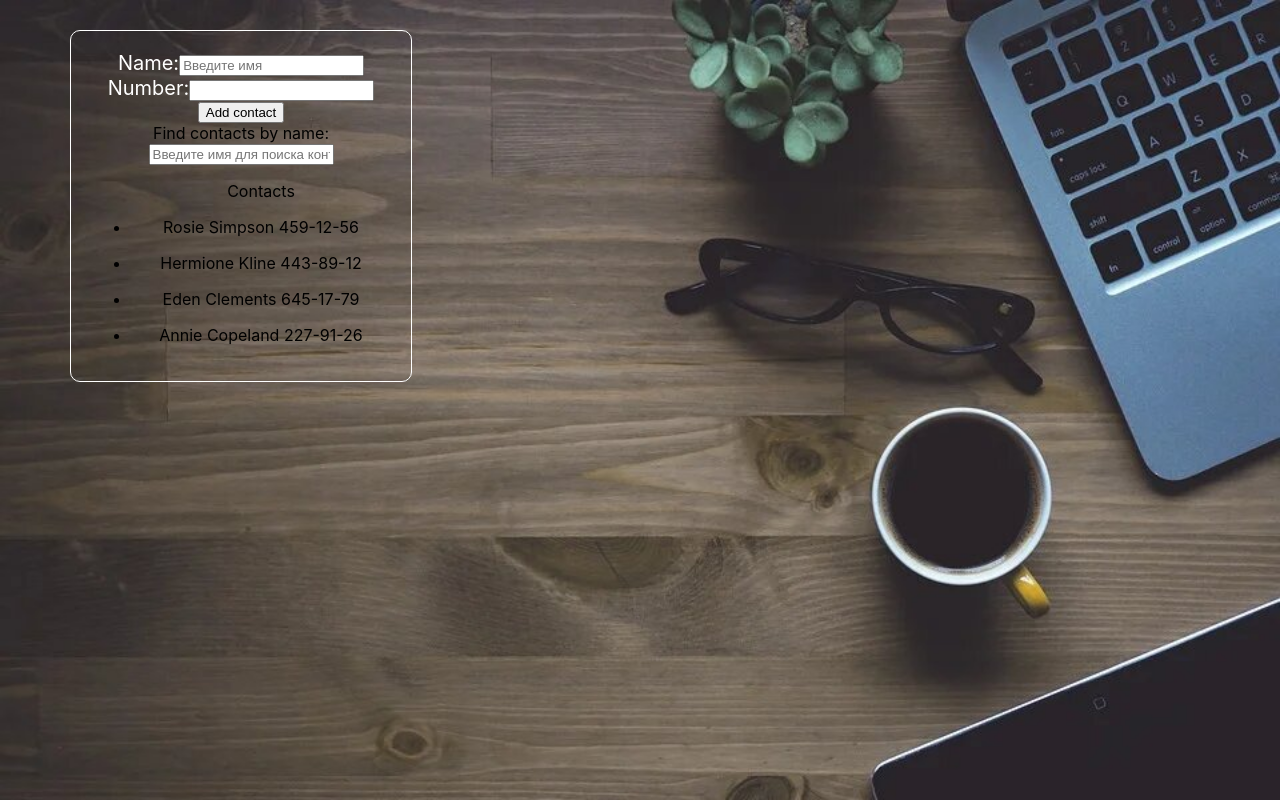
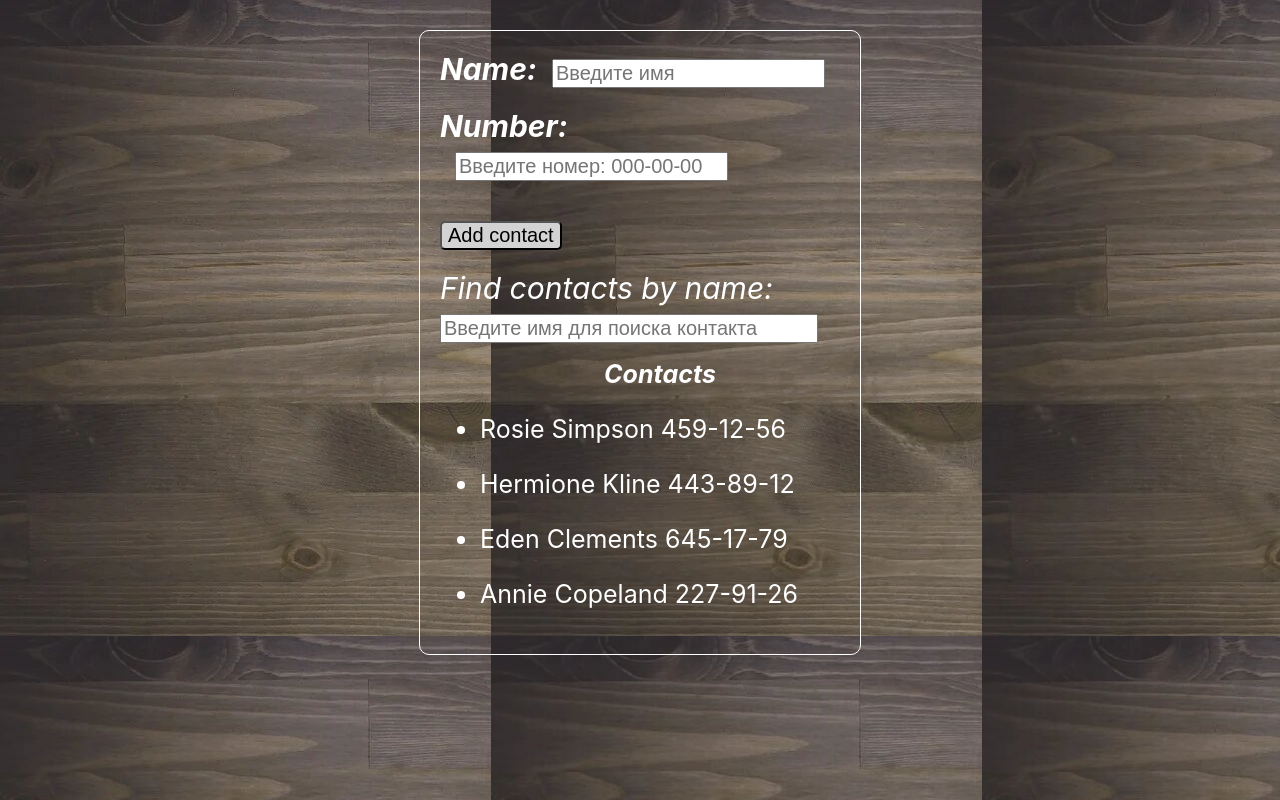
Before and after one commit to RomanKorotaev/goit-react-hw-02-phonebook, a React (Create React App) app: page / in a window 1280 px wide. Built offline with nearby package versions, Linux system fonts and the light colour scheme.

Commit message:
Добавлены стили

```diff
--- a/src/App.module.css
+++ b/src/App.module.css
@@ -1,21 +1,22 @@
 body {
-  text-align: center;
+  text-align: left;
   background-color: rgb(58, 20, 2);
   /* background-image: url("./image/phoneBookBackgr.jpg"); */
-  background-image: url("./image/workspaceImg.jpg");
-  background-size: cover;
+  background-image: url("./image/woodTable.jpg");
+  /* background-size: cover; */
   background-repeat: no-repeat;
+  background-repeat:repeat;
 }
 
 .container {
-  width: 300px;
+  width: 400px;
   height: auto;
 
   padding: 20px;
 
-  margin-left: 70px;
+  /* margin-left: 170px; */
 
-  /* margin: 0 auto; */
+  margin: 0 auto;
   margin-top: 30px;
 
   border: 1px solid white;
--- a/src/components/ContactsList/ContacsList.js
+++ b/src/components/ContactsList/ContacsList.js
@@ -6,11 +6,10 @@ class ContactsList extends Component {
     const { contacts } = this.props;
 
     return (
-      <ul>
-        {" "}
-        Contacts
+      <ul >
+        <span className= {s.contactsListTitle}>Contacts</span>
         {contacts.map(({id, name, number}) => (
-          <li key = {id}>
+          <li  className= {s.item} key = {id}>
             <p> <span> {name}</span> <span>{number}</span></p>
           </li>
         ))}
--- a/src/components/ContactsList/ContactsList.module.css
+++ b/src/components/ContactsList/ContactsList.module.css
@@ -0,0 +1,14 @@
+.contactsListTitle {
+    color: white;
+    font-size: 25px;
+    font-weight: 700;
+    font-style: italic;
+
+    display: block;
+    text-align: center;
+}
+
+.item {
+    color: white;
+    font-size: 25px;
+}
--- a/src/components/Filter/Filter.js
+++ b/src/components/Filter/Filter.js
@@ -7,9 +7,10 @@ class Filter extends Component {
         // const {value, handleFilter} = this.props;
 
         return (
-            <label>
+            <label className = {s.filterTitle}>
                   Find contacts by name:
                     <input
+                    className ={s.filterInputStyle}
                       type="text"
                       name="filter"
                       value = {this.props.value}
--- a/src/components/Filter/Filter.module.css
+++ b/src/components/Filter/Filter.module.css
@@ -0,0 +1,10 @@
+.filterTitle {
+    font-size: 30px;
+    font-style: italic;
+    color: white;
+  }
+
+  .filterInputStyle {
+    font-size: 20px;
+    width: 370px;
+  }
--- a/src/components/Form/Form.js
+++ b/src/components/Form/Form.js
@@ -55,9 +55,11 @@ class Form extends Component {
     return (
       // <form onSubmit={this.props.onFormSubmit}>
       <form onSubmit={this.handleFormSubmit}>
+
         <label className={s.nameTitle}>
           Name:
           <input
+          className={s.inputStyleClass }
             type="text"
             name="name"
             value={this.state.name}
@@ -69,20 +71,23 @@ class Form extends Component {
           />
         </label>
 
+
         <label className={s.nameTitle}>
           Number:
           <input
+              className={s.inputStyleClass }
               type="tel"
               name="number"
               value={this.state.number}
               onChange={this.handleChange}
               pattern="\+?\d{1,4}?[-.\s]?\(?\d{1,3}?\)?[-.\s]?\d{1,4}[-.\s]?\d{1,4}[-.\s]?\d{1,9}"
               title="Номер телефона должен состоять цифр и может содержать пробелы, тире, круглые скобки и может начинаться с +"
+              placeholder="Введите номер: 000-00-00"
               required
           />
                 </label>
 
-        <button type="submit"> Add contact </button>
+        <button className={s.addBtm}  type="submit"> Add contact </button>
       </form>
     );
   }
--- a/src/components/Form/Form.module.css
+++ b/src/components/Form/Form.module.css
@@ -1,5 +1,29 @@
 .nameTitle {
+  display: block;
+
+  font-size: 30px;
+  font-weight: 700;
+  font-style: italic;
+  color: white;
+  margin-bottom: 20px;
+}
+
+.inputStyleClass {
+  margin-left: 15px;
   font-size: 20px;
+}
 
-  color: white;
+.addBtm {
+  font-size: 20px;
+  font-style: normal;
+  margin-bottom: 20px;
+  margin-top: 20px;
+
+  background-color:lightgrey;
+  border-radius: 5px;
 }
+
+.addBtm:hover {
+  background-color:white;
+  font-style:italic;
+}
```
Also changed, not shown: src/image/woodTable.jpg (added).
